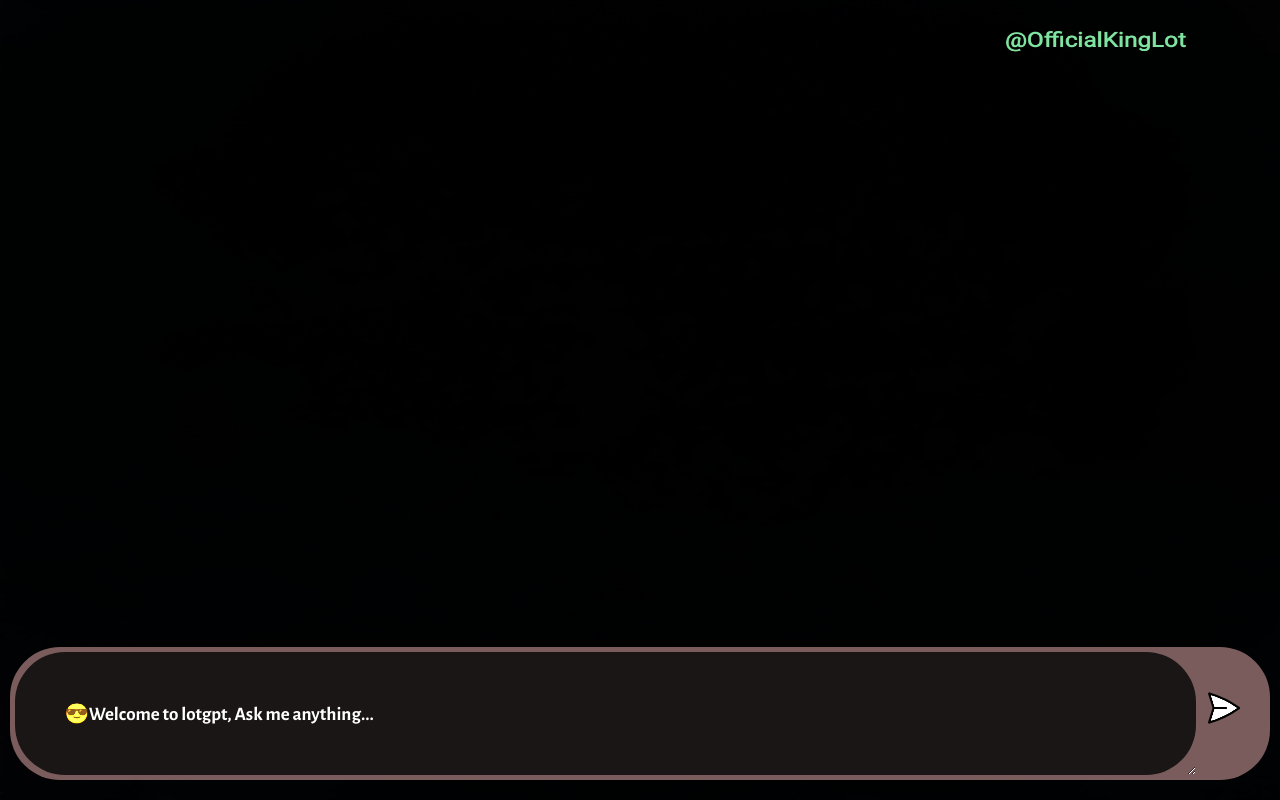
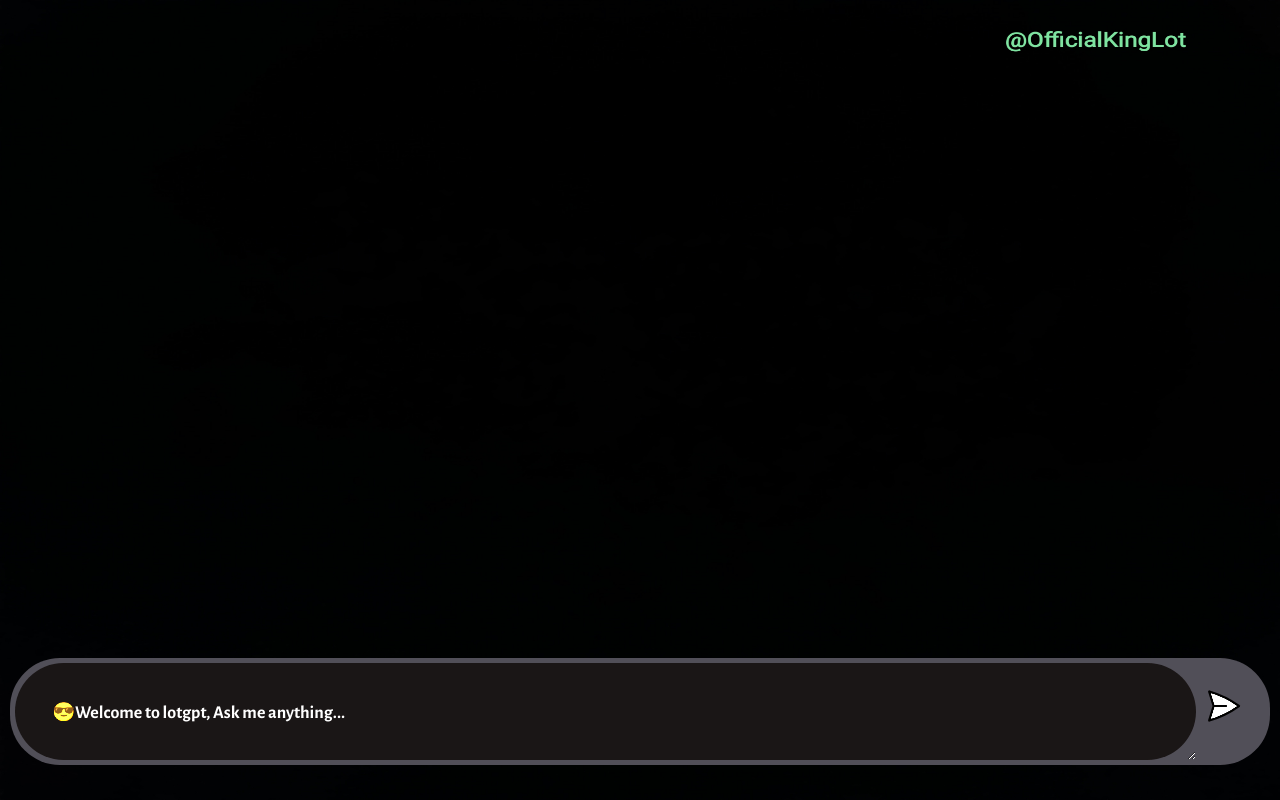
Before and after one commit to officialkinglot/Lotgpt, a website built with Vite: page client/index.html in a window 1280 px wide. Built offline with nearby package versions, Linux system fonts and the light colour scheme.

Commit message:
update the css

```diff
--- a/client/style.css
+++ b/client/style.css
@@ -38,11 +38,11 @@ body {
   -ms-overflow-style: none;
   scrollbar-width:auto;
   padding-bottom: 20px;
-  scroll-behavior: smooth;
+  /* scroll-behavior: smooth; */
 }
 
 /* hides scrollbar */
-#chat_container::-webkit-scrollbar {
+#chat_container::-webkit-scrollbar{
   display: none;
 }
 
@@ -98,6 +98,7 @@ body {
   cursor: pointer;
   scroll-behavior: auto;
   filter: brightness(170%);
+
 }
 
 /* hides scrollbar */
@@ -110,28 +111,29 @@ form {
   max-width: 1260px;
   margin: 0 auto;
   padding: 5px;
-  background: #382a2a;
+  background: #252428;
   display: flex;
-  flex-direction: row;
+  flex-direction:row;
   gap:10px;
   scroll-behavior:auto;
   cursor: pointer;
   border-radius: 50px;
   filter: brightness(220%);
-  transform: translateY(-20px);
+  transform: translateY(-35px);
 }
 
 textarea {
   width:100%;
   scroll-behavior: auto;
-  color: #ffffffde;
-  font-size:19px;
-  padding: 4%;
+  color: #ffffff;
+  font-size:18px;
+  padding: 3%;
   background:rgb(12, 10, 10);
   border-radius:50px;
   border: none;
   outline: none;
   cursor: pointer;
+  overflow:auto;
 }
 
 button {
@@ -148,5 +150,4 @@ form img {
   height: 50px;
   margin:-8%;
   margin-right:20px;
-  /* margin-bottom:3px; */
 }
```
